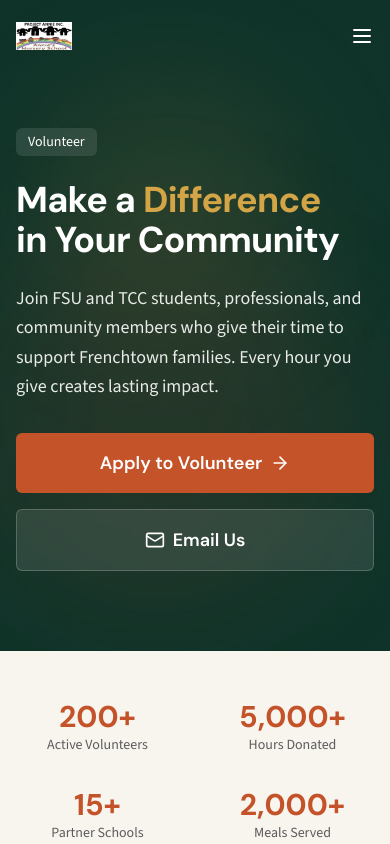
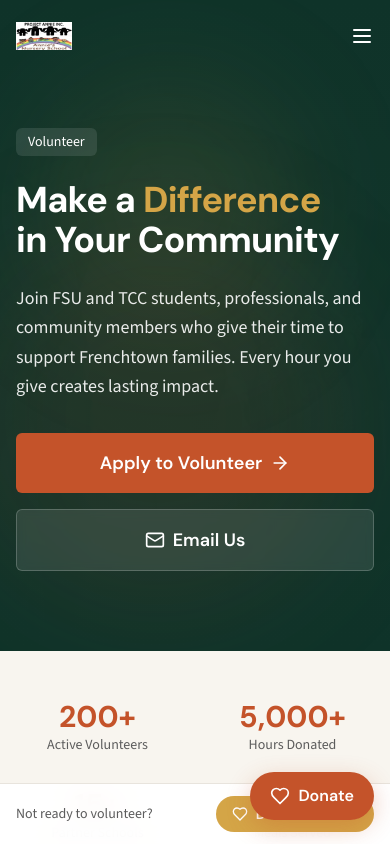
Before and after one commit to LennyPaz/ITLeadership, a Next.js app: page /volunteer in a window 390 px wide. Shown: the top 844 px of the page. Built offline with nearby package versions, Linux system fonts and the light colour scheme.

Commit message:
Heartbeat: work mode changes

```diff
--- a/app/contact/page.tsx
+++ b/app/contact/page.tsx
@@ -274,6 +274,7 @@ export default function ContactPage() {
                           type="email"
                           id="email"
                           name="email"
+                          inputMode="email"
                           required
                           aria-invalid={!!error}
                           aria-describedby={error ? 'form-error' : undefined}
@@ -294,6 +295,7 @@ export default function ContactPage() {
                           type="tel"
                           id="phone"
                           name="phone"
+                          inputMode="tel"
                           value={formState.phone}
                           onChange={handleInputChange}
                           className="input"
--- a/app/donate/page.tsx
+++ b/app/donate/page.tsx
@@ -196,6 +196,7 @@ export default function DonatePage() {
                     <input
                       id="custom-amount"
                       type="number"
+                      inputMode="numeric"
                       min="1"
                       placeholder="Other amount"
                       value={customAmount}
--- a/app/volunteer/page.tsx
+++ b/app/volunteer/page.tsx
@@ -8,6 +8,7 @@ import {
   ArrowRight,
   Mail,
   Quote,
+  Heart,
 } from 'lucide-react'
 import ImageCarousel from '@/components/ImageCarousel'
 import FocalImage from '@/components/FocalImage'
@@ -418,6 +419,22 @@ export default function VolunteerPage() {
           </AnimatedSection>
         </div>
       </section>
+
+      {/* Sticky mobile donate nudge */}
+      <div className="fixed bottom-0 left-0 right-0 z-40 lg:hidden bg-white/95 backdrop-blur-md border-t border-neutral-light px-4 py-3">
+        <div className="flex items-center justify-between gap-3">
+          <p className="text-sm text-neutral-gray">
+            Not ready to volunteer?
+          </p>
+          <Link
+            href="/donate"
+            className="flex items-center gap-2 px-4 py-2 bg-accent-honey text-white text-sm font-heading font-semibold rounded-full whitespace-nowrap"
+          >
+            <Heart className="w-4 h-4" />
+            Donate Instead
+          </Link>
+        </div>
+      </div>
     </>
   )
 }
--- a/components/Navigation.tsx
+++ b/components/Navigation.tsx
@@ -5,7 +5,7 @@ import Link from 'next/link'
 import Image from 'next/image'
 import { usePathname } from 'next/navigation'
 import { motion, AnimatePresence } from 'framer-motion'
-import { Menu, X, Phone, ChevronRight } from 'lucide-react'
+import { Menu, X, Phone, ChevronRight, Heart } from 'lucide-react'
 import { cn, getImagePath, BASE_PATH } from '@/lib/utils'
 
 const navLinks = [
@@ -57,6 +57,7 @@ export default function Navigation() {
   }, [isOpen])
 
   return (
+    <>
     <header
       className={cn(
         'fixed top-0 left-0 right-0 z-50 transition-all duration-300',
@@ -265,5 +266,24 @@ export default function Navigation() {
         )}
       </AnimatePresence>
     </header>
+
+      {/* Sticky mobile donate button */}
+      <Link
+        href="/donate"
+        className={cn(
+          'fixed bottom-6 right-4 z-50 lg:hidden',
+          'flex items-center gap-2 px-5 py-3',
+          'bg-primary text-white font-heading font-semibold',
+          'rounded-full shadow-lg shadow-primary/30',
+          'transition-all duration-300',
+          'hover:bg-primary-dark hover:shadow-xl',
+          isOpen ? 'translate-y-20 opacity-0' : 'translate-y-0 opacity-100'
+        )}
+        aria-label="Donate Now"
+      >
+        <Heart className="w-5 h-5" />
+        Donate
+      </Link>
+    </>
   )
 }
```
